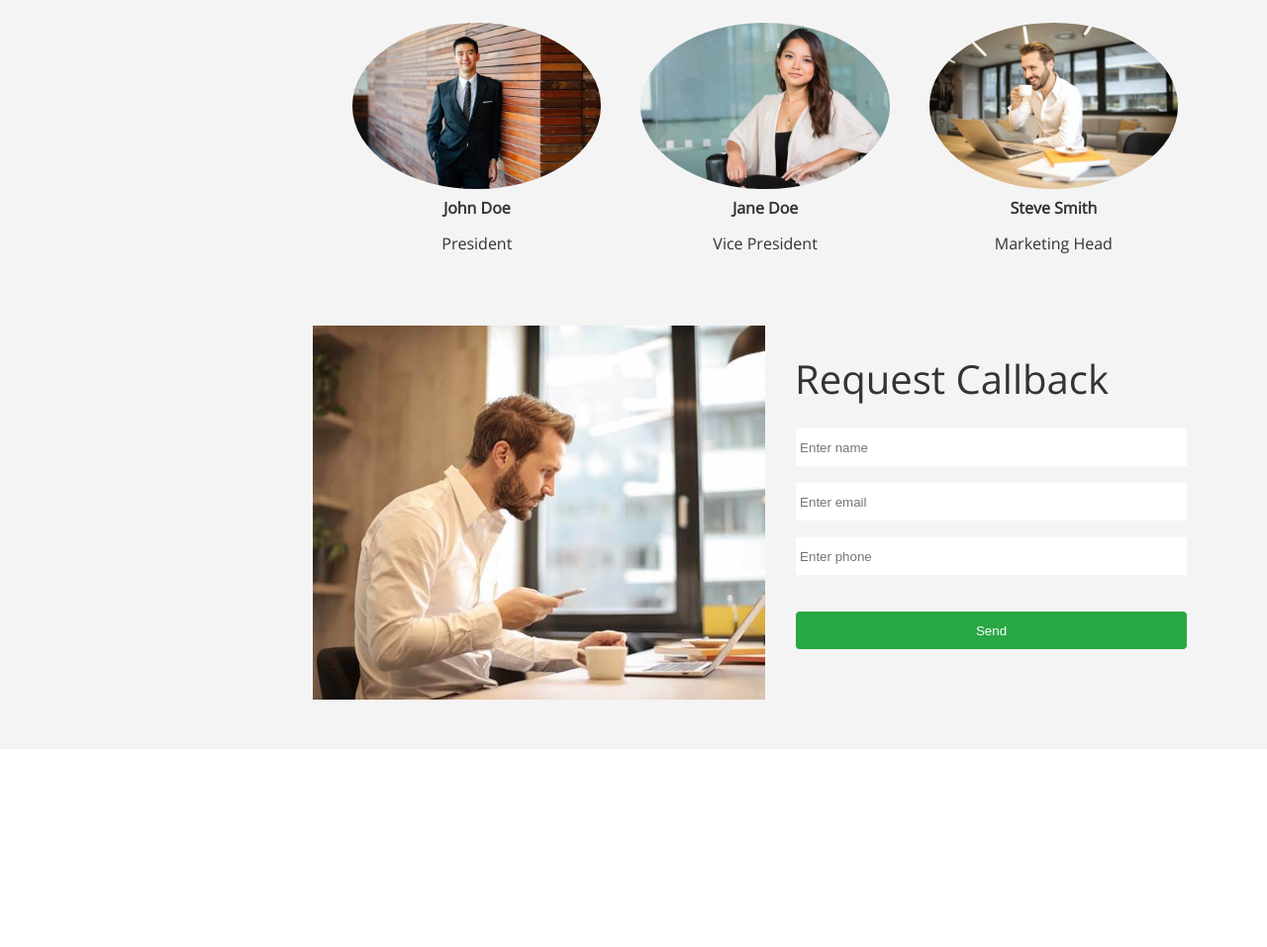
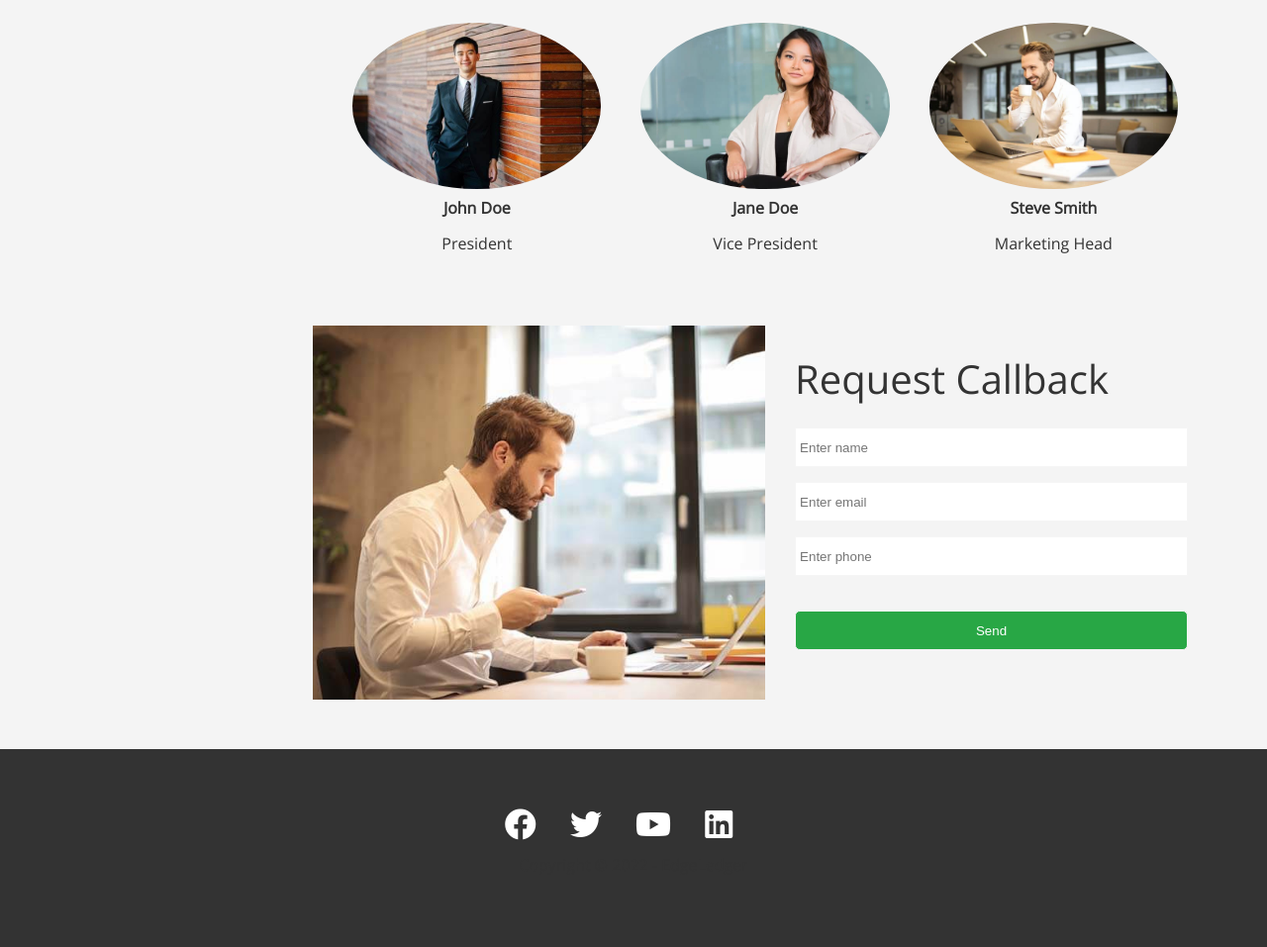
Before and after one commit to moqdev/edge-ledger-website, a plain HTML site: page index.html in a window 1280 px wide. Shown: the part 2600-3557 px from the top of the page at 99% size. Before the commit the page ends 3357 px from the top, so only its background shows below. Drawn offline with nearby package versions, Linux system fonts and the light colour scheme.

Commit message:
Add footer and styling

```diff
--- a/css/style.css
+++ b/css/style.css
@@ -169,3 +169,25 @@ img {
   padding: 12px 0;
   margin-top: 20px;
 }
+
+/* Footer */
+.footer {
+  display: flex;
+  flex-direction: column;
+  align-items: center;
+  justify-content: center;
+  text-align: center;
+  height: 200px;
+}
+
+.footer a {
+  color: #fff;
+}
+
+.footer a:hover {
+  color: #28a745;
+}
+
+.footer .social > * {
+  margin-right: 30px;
+}
--- a/index.html
+++ b/index.html
@@ -232,5 +232,15 @@
         </div>
       </section>
     </main>
+
+    <footer class="footer bg-dark">
+      <div class="social">
+        <a href="#"><i class="fab fa-facebook fa-2x"></i></a>
+        <a href="#"><i class="fab fa-twitter fa-2x"></i></a>
+        <a href="#"><i class="fab fa-youtube fa-2x"></i></a>
+        <a href="#"><i class="fab fa-linkedin fa-2x"></i></a>
+      </div>
+      <p>Copyright &copy; 2022 - EdgeLedger</p>
+    </footer>
   </body>
 </html>
```
